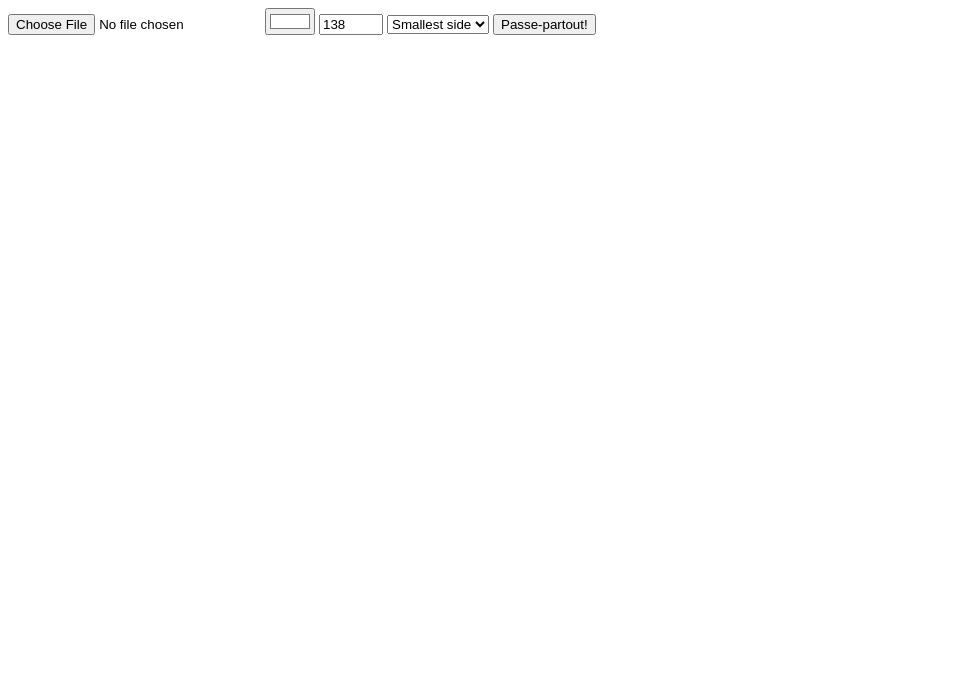
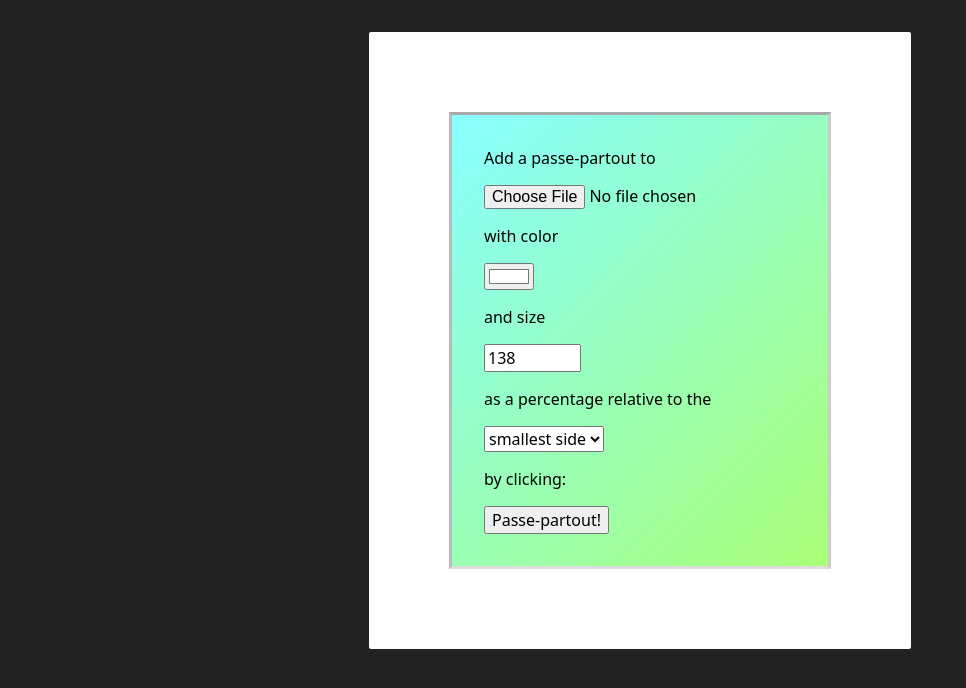
Before and after one commit to bergwerf/passepartout, a plain HTML site: page index.html in a window 1280 px wide. Shown: the whole page, without its empty margins (0-966 px from the left). Drawn offline with Linux system fonts and the light colour scheme.

Commit message:
Implement desired functionality.

```diff
--- a/index.html
+++ b/index.html
@@ -4,8 +4,75 @@
     <title>Passe-partout!</title>
     <meta charset="utf-8">
     <meta name="viewport" content="width=device-width,initial-scale=1">
+    <style>
+      body {
+        margin: 0;
+        padding: 0;
+        text-align: center;
+        background: #222;
+      }
+
+      #passepartout {
+        margin: 1em;
+        padding: 1em;
+        display: inline-block;
+        text-align: left;
+        background: #fff;
+        border-radius: 2px;
+      }
+
+      #form {
+        margin: 0;
+        padding: 0em 1em 1em 1em;
+        display: inline-block;
+        background: #af7;
+        background: linear-gradient(-45deg, #af7, #8ff);
+        border: 3px solid #fff;
+        border-top-color: #aaa;
+        border-left-color: #bbb;
+        border-right-color: #ccc;
+        border-bottom-color: #ddd;
+      }
+
+      @media only screen and (min-width: 700px) {
+        #passepartout {
+          margin: 2em;
+          padding: 5em;
+        }
+
+        #form {
+          padding: 1em 2em 2em 2em;
+        }
+      }
+
+      body, input, select {
+        font-family: system-ui;
+        font-size: 12pt;
+      }
+    </style>
     <script type='text/javascript'>
+var dutch = {
+  "Add a passe-partout to": "Voeg een passe-partout toe aan",
+  "with color": "met kleur",
+  "and size": "en grootte",
+  "as a percentage relative to the": "als percentage relatief tot de",
+  "smallest side": "kleinste zijde",
+  "largest side": "grootste zijde",
+  "width": "breedte",
+  "height": "hoogte",
+  "by clicking:": "door te klikken op:",
+}
+
+function byId(id) {
+  return document.getElementById(id);
+}
+
 function run() {
+  // Validate form.
+  if (!byId("form").reportValidity()) {
+    return;
+  }
+
   // Check if the FileReader API is available.
   if (typeof window.FileReader !== 'function') {
     alert("This tool requires a newer web browser.");
@@ -13,7 +80,7 @@ function run() {
   }
 
   // Check if a file is selected.
-  var input = document.getElementById("file");
+  var input = byId("file");
   if (!input.files) {
     alert("This tool requires a newer web browser.");
     return;
@@ -29,12 +96,30 @@ function run() {
     // Turn data URL into image object.
     var image = new Image();
     image.onload = function() {
+      // Get parameters.
+      var color = byId("color").value;
+      var size = 1 - 100 / parseInt(byId("size").value);
+      var unit = byId("unit").value;
+      var w = image.width;
+      var h = image.height;
+
+      // Compute absolute border size.
+      var border = 0;
+      switch (unit) {
+        case "s": border = size * Math.min(w, h); break;
+        case "l": border = size * Math.max(w, h); break;
+        case "w": border = size * w; break;
+        case "h": border = size * h; break;
+      }
+
       // Draw image on a canvas with a passe-partout.
-      var canvas = document.getElementById("canvas")
-      canvas.width = image.width;
-      canvas.height = image.height;
+      var canvas = byId("canvas")
+      canvas.width = w + 2 * border;
+      canvas.height = h + 2 * border;
       var ctx = canvas.getContext("2d");
-      ctx.drawImage(image, 0, 0);
+      ctx.fillStyle = color;
+      ctx.fillRect(0, 0, canvas.width, canvas.height);
+      ctx.drawImage(image, border, border);
 
       // Create download link and click it.
       var a = document.createElement("a");
@@ -50,18 +135,32 @@ function run() {
     </script>
   </head>
   <body>
-    <form action='#' onsubmit="return false;">
-      <input type="file" id="file" />
-      <input type="color" value="#ffffff" />
-      <input type="number" min="100" max="500" value="138" />
-      <select name="unit" value="smallest">
-        <option value="smallest">Smallest side</option>
-        <option value="largest">Largest side</option>
-        <option value="width">Width</option>
-        <option value="height">Height</option>
-      </select>
-      <input type="button" value="Passe-partout!" onclick="run();" />
-    </form>
-    <canvas id="canvas"></canvas>
+    <div id="passepartout">
+      <form id="form" action='#' onsubmit="return false;">
+        <p class="translate">Add a passe-partout to</p>
+        <input id="file" type="file" required />
+        <p class="translate">with color</p>
+        <input id="color" type="color" value="#ffffff" required />
+        <p class="translate">and size</p>
+        <input id="size" type="number" min="100" max="500" value="138" required />
+        <p class="translate">as a percentage relative to the</p>
+        <select id="unit" value="s">
+          <option value="s" class="translate">smallest side</option>
+          <option value="l" class="translate">largest side</option>
+          <option value="w" class="translate">width</option>
+          <option value="h" class="translate">height</option>
+        </select>
+        <p class="translate">by clicking:</p>
+        <input type="submit" value="Passe-partout!" onclick="run();" />
+      </form>
+    </div>
+    <canvas style="display: none;" id="canvas"></canvas>
+    <script>
+      if (navigator.language.includes("nl")) {
+        for (var element of document.getElementsByClassName("translate")) {
+          element.innerText = dutch[element.innerText] || "?";
+        }
+      }
+    </script>
   </body>
 </html>
```
